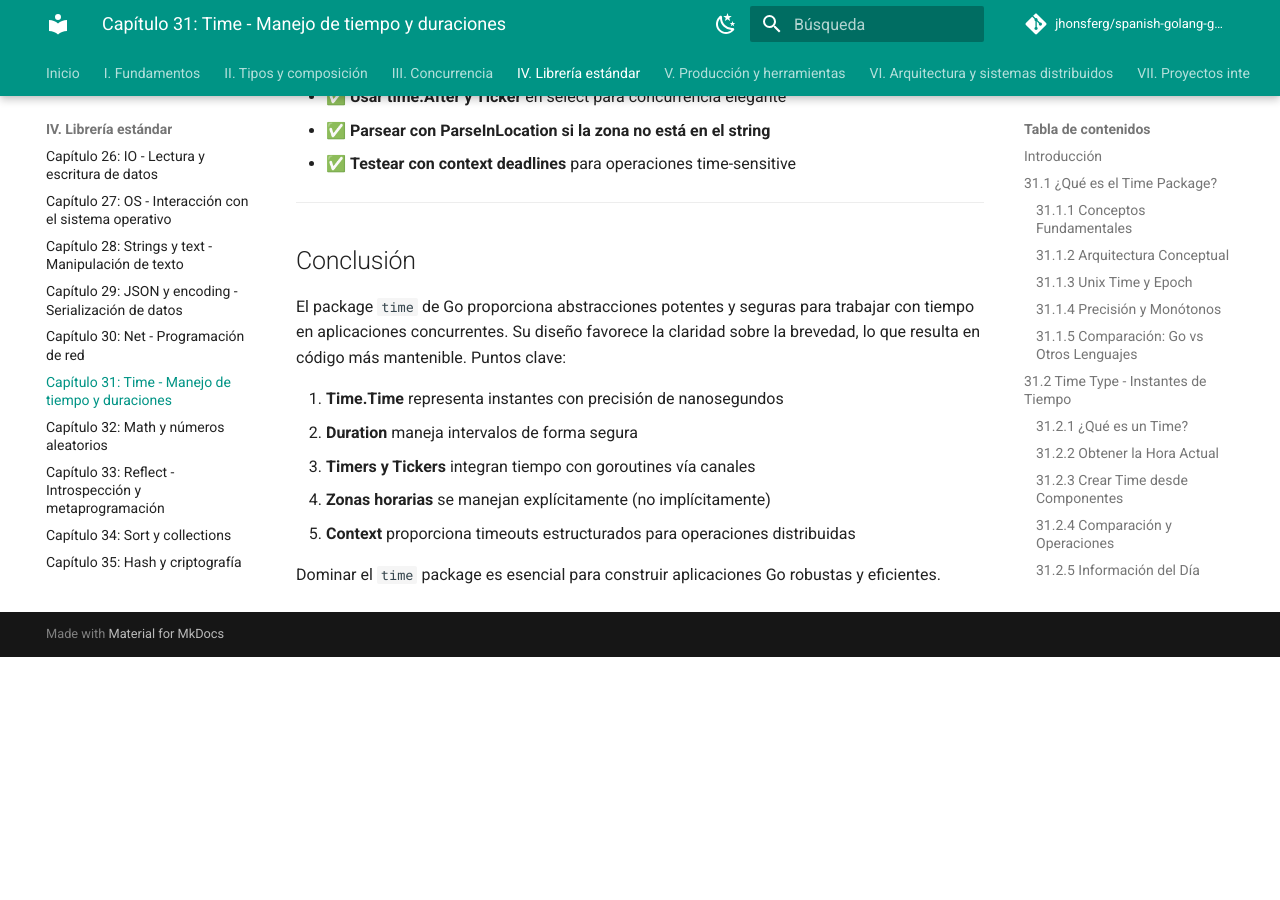
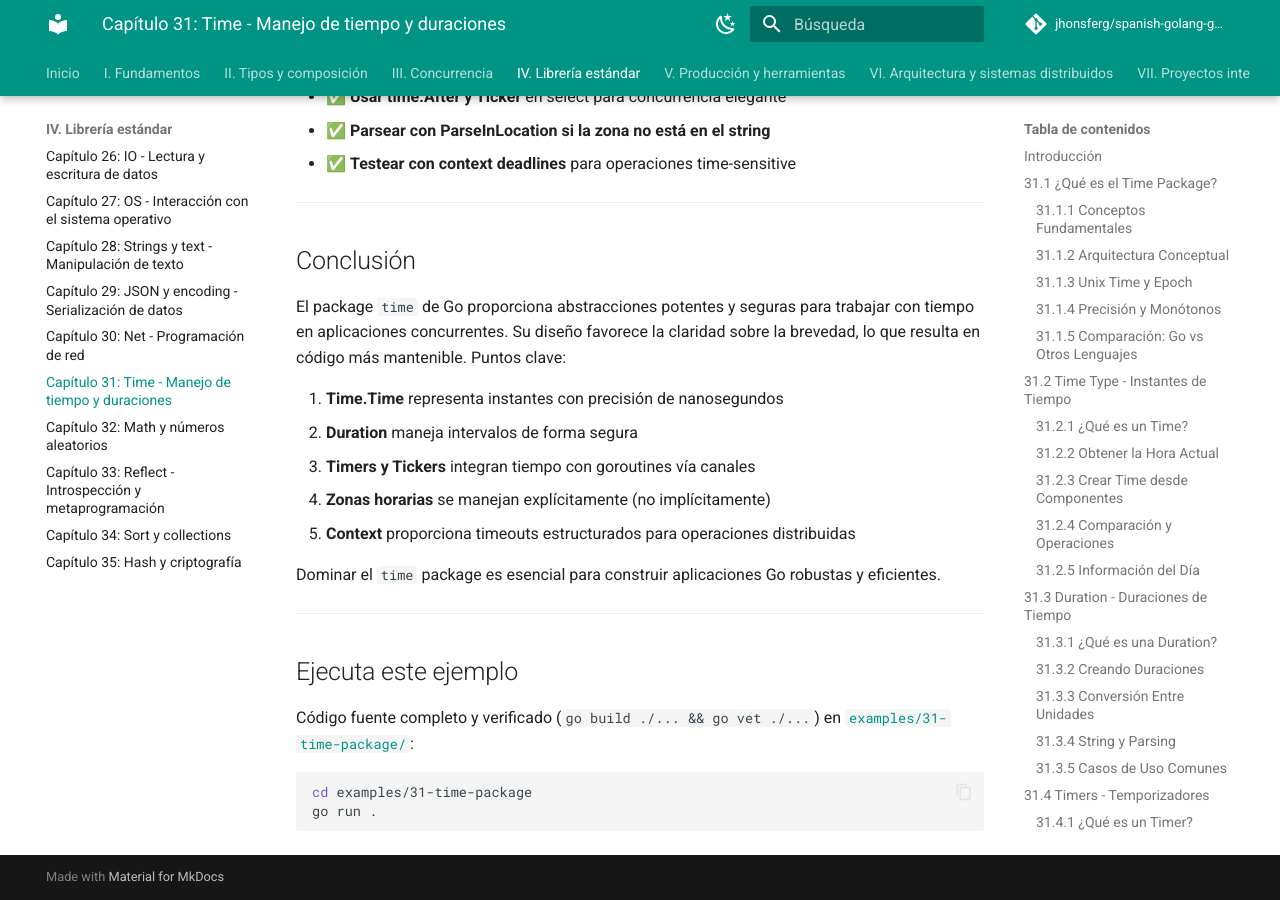
Before and after one commit to jhonsferg/spanish-golang-guide, an MkDocs documentation site: the page built from docs/04-libreria-estandar/31-time-package.md, in a window 1280 px wide and 900 px high, scrolled down 44474 px. Built offline with MkDocs 1.6.1 and Material for MkDocs 9.7.7, drawn with Linux system fonts in a browser that asks for light colours; comment, search, counter and statistics services are not loaded; before the commit the page ends 45131 px from its top, so only the background shows below that.

Commit message:
docs: enlazar ejemplo ejecutable en el capítulo 31

````diff
--- a/docs/04-libreria-estandar/31-time-package.md
+++ b/docs/04-libreria-estandar/31-time-package.md
@@ -2296,3 +2296,16 @@
 5. **Context** proporciona timeouts estructurados para operaciones distribuidas
 
 Dominar el `time` package es esencial para construir aplicaciones Go robustas y eficientes.
+
+
+---
+
+## Ejecuta este ejemplo
+
+Código fuente completo y verificado (`go build ./... && go vet ./...`) en
+[`examples/31-time-package/`](https://github.com/jhonsferg/spanish-golang-guide/tree/main/examples/31-time-package):
+
+```bash
+cd examples/31-time-package
+go run .
+```
````
